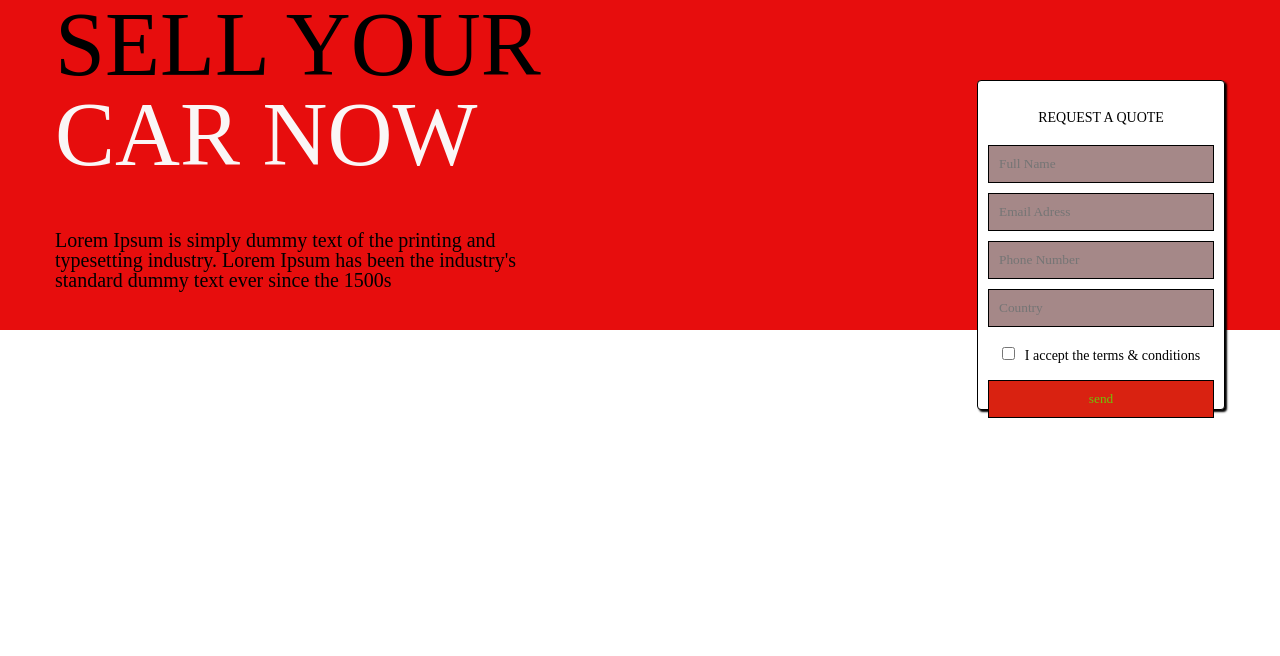
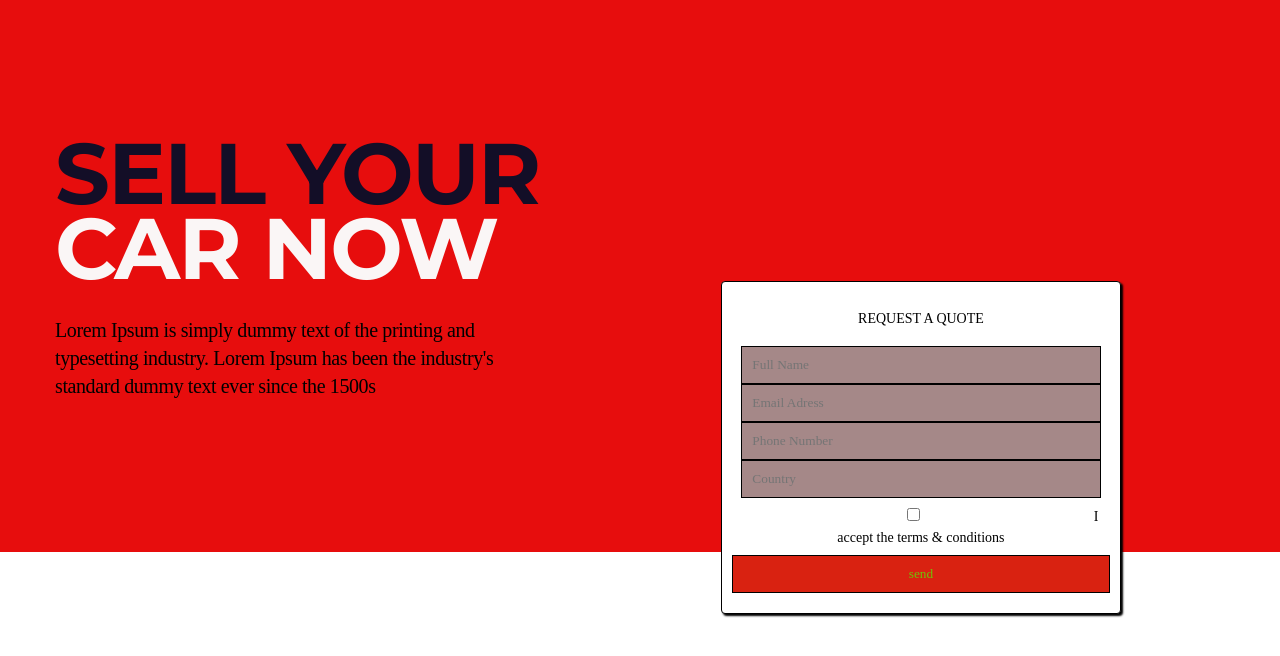
Before and after one commit to vetal1117/AUTOMOTIVE, a plain HTML site: page index.html in a window 1280 px wide. Drawn offline with Linux system fonts and the light colour scheme.

Commit message:
доделка маин

```diff
--- a/#source/scss/main.scss
+++ b/#source/scss/main.scss
@@ -1,5 +1,5 @@
 .main {
-
+	padding: 136px 0px 152px 0px;
 	background-color: rgb(231, 13, 13);
 
 	&__body {
@@ -9,60 +9,69 @@
 	}
 
 	&__body-text {
-      flex: 0 1 45%;
-      font-size: 90px;
-      color: #000;
-      padding-bottom: 40px;
-      span{
-         font-size: 90px;
+		flex: 0 1 41.46%;
+		font-size: 86px;
+
+		span {
 			color: rgb(250, 246, 246);
-         display: block;
 		}
-      p{
-         padding-top: 50px;
+		p {
+
 			font-size: 20px;
+			line-height: 28px;
+			font-weight: 400;
+			letter-spacing: -0.02em;
+		}
+		h2 {
+			font-family: Montserrat;
+			color: #130e27;
+			line-height: 75px;
+			font-weight: 700;
+			letter-spacing: -0.02em;
+			padding-bottom: 30px;
 		}
 	}
 	&__body-form {
 		display: flex;
 		flex-direction: column;
+		width: 34.2%;
 		text-align: center;
 		position: absolute;
-      right: 0;
-      top: 80px;
-      padding: 30px 10px 30px 10px;
+		right: 104px;
+		top: 145px;
+		padding: 30px 10px 20px 10px;
 		border: 1px solid #000;
-      box-shadow:2px 2px 2px ;
+		box-shadow: 2px 2px 2px;
 		border-radius: 4px;
-      flex:1 1 30% ;
 		background-color: #fff;
-      height: 100%;
-      input{         border: 1px solid #000;
-         margin-bottom: 10px;
+	;
+
+
+		input {
+			border: 1px solid #000;
 			padding: 10px 50px 10px 10px;
 			color: rgba(75, 251, 6, 0.74);
 			background-color: #a58888;
-
+			width: 95%;
 		}
-      p:nth-child(1){margin: 0px 0px 20px 0px;
+		p:nth-child(1) {
+			margin: 0px 0px 20px 0px;
 		}
-      p:nth-child(6){margin: 10px;
-         input{
+		p:nth-child(6) {
+			margin: 10px;
+			input {
 				margin: 0px 10px 10px 0px;
 			}
 		}
-      p:nth-child(7){
-         input{
+		p:nth-child(7) {
+			input {
 				display: flex;
 				width: 100%;
 				justify-content: center;
 				background-color: #d92211;
-         padding:10px 0;
+				padding: 10px 0;
 				text-decoration: uppercase;
-
-         }
-
 			}
 		}
-
 	}
+}
```
Also changed, not shown: css/main.css, css/style.css, 2 other files. Lines whose indentation alone changed are shown as unchanged.
